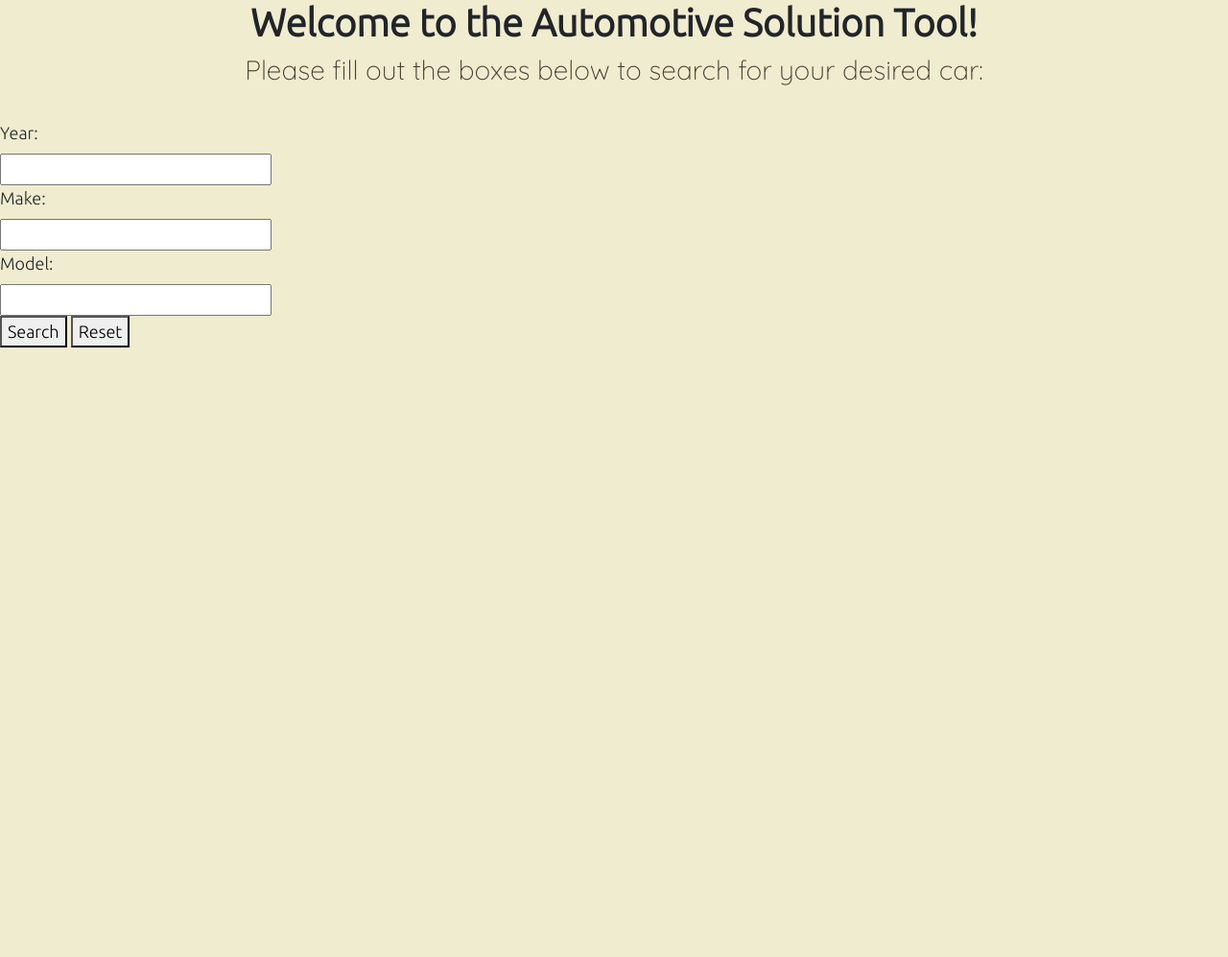
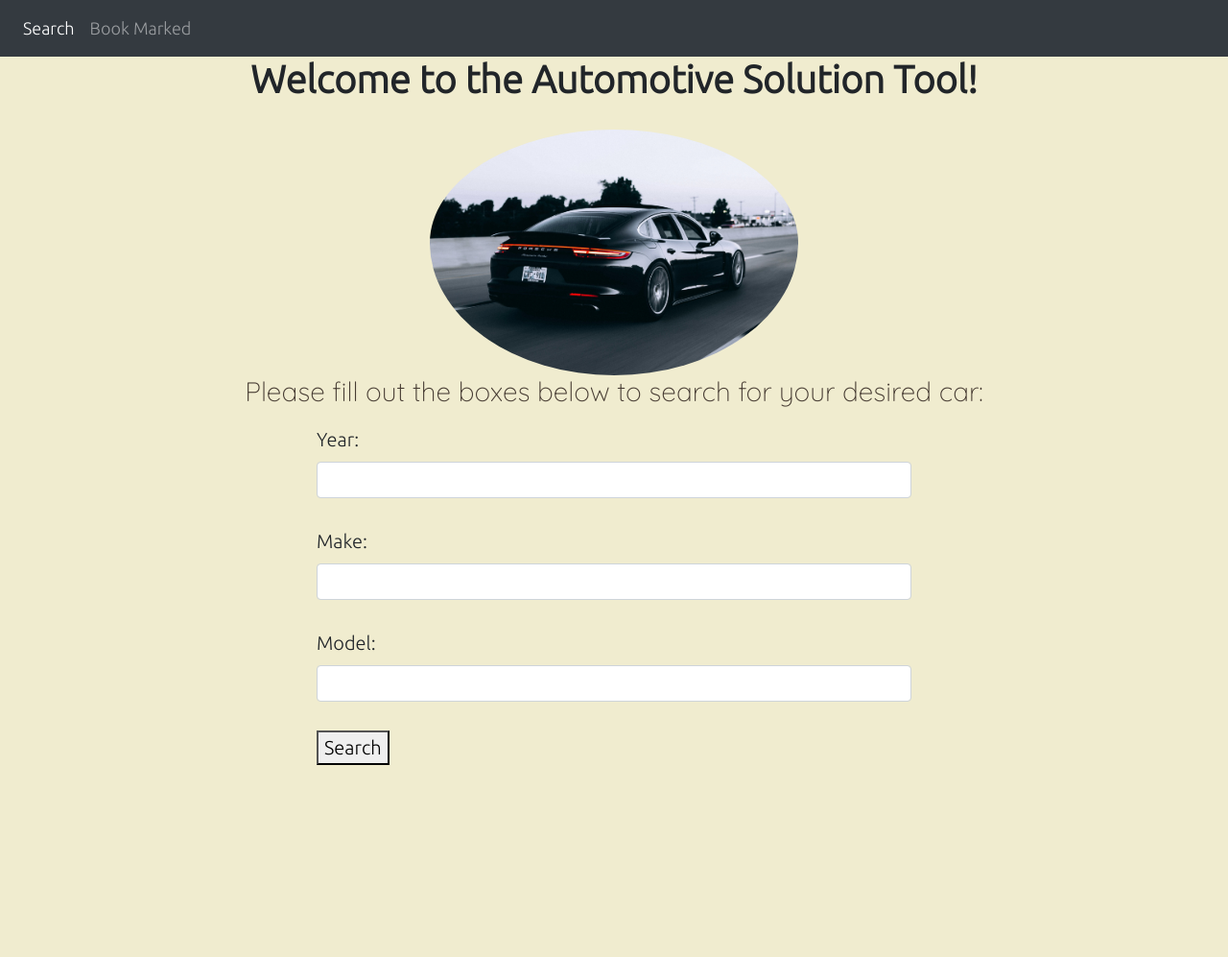
Before and after one commit to Mr-3rd/MCTC_ITEC2905_fall2023_proj3_team03, a Flask app: page / in a window 1280 px wide. Shown: the whole page at 96% size. Before the commit the page ends 362 px from the top, so only its background shows below. Run offline with Flask 3, Linux system fonts and the light colour scheme.

Commit message:
adding some styling to base.html and applying it to other html tempaltes.

```diff
--- a/static/cars_style.css
+++ b/static/cars_style.css
@@ -1,3 +1,4 @@
+
 .jumbotron {
     background-image: linear-gradient(to bottom right, #BAD1C2, #FAD6A5);
     color: #473C33;
--- a/templates/base.html
+++ b/templates/base.html
@@ -14,6 +14,18 @@
 </head>
 <body>
 
+    <nav class="navbar navbar-expand-lg navbar-dark bg-dark">
+        <button class="navbar-toggler" type="button" data-toggle="collapse" data-target="#navbarNavAltMarkup" aria-controls="navbarNavAltMarkup" aria-expanded="false" aria-label="Toggle navigation">
+          <span class="navbar-toggler-icon"></span>
+        </button>
+        <div class="collapse navbar-collapse" id="navbarNavAltMarkup">
+          <div class="navbar-nav">
+            <a class="nav-item nav-link active" href="#">Search <span class="sr-only">(current)</span></a>
+            <a class="nav-item nav-link" href="#">Book Marked</a>
+          </div>
+        </div>
+      </nav>
+
     {% block content %}
     {% endblock %}
 
--- a/templates/car_input.html
+++ b/templates/car_input.html
@@ -2,28 +2,25 @@
 {% block content %}
 
 
-<h1>Welcome to the Automotive Solution Tool!</h1>
+    <h1>Welcome to the Automotive Solution Tool!</h1>
+    <img class='home_icon' src="{{ url_for('static', filename='car.jpg') }}" alt="picture of a car">
+
+
 
 <h3>Please fill out the boxes below to search for your desired car:</h3>
 
-<form method="GET" action="get_car">
+<div class="car_form">
+    <form method="GET" action="get_car">
 
-    <br>
-    <label>Year:</label>
-    <br>
-    <input type="number" name="year">
-    <br>
-    <label>Make:</label>
-    <br>
-    <input type="text" name="make">
-    <br>
-    <label>Model:</label>
-    <br>
-    <input type="text" name="model">
-    <br>
-    <button type="submit">Search</button>
-    <button type="reset">Reset</button>
+            <label class="car_details">Year:</label> <input type="number" name="year" class="form-control" required><br>
 
-</form>
+            <label class="car_details">Make:</label> <input type="text" name="make" class="form-control" required><br>
+
+            <label class="car_details">Model:</label> <input type="text" name="model" class="form-control" required><br>
+
+            <button type="submit">Search</button><br>
+
+    </form>
+</div>
 
 {% endblock %}
--- a/templates/car_recalls.html
+++ b/templates/car_recalls.html
@@ -1,7 +1,9 @@
 {% extends 'base.html' %}
 {% block content %}
 
-<h2>Recall Solution for {{ year }} {{ make }} {{ model }}</h2>
+
+<h1>{{ year }} {{ make.title() }} {{ model.title() }}
+
 <br>
 {% for photo in car_photos %}
     <h4>{{ photo.title }}</h4>
@@ -40,4 +42,6 @@
 {% endfor %}
 </ul>
 
+
+
 {% endblock %}
--- a/templates/error.html
+++ b/templates/error.html
@@ -1,6 +1,6 @@
 {% extends 'base.html' %}
-{% block content %}
 
 <h1>{{ error }}</h1>
 
+{% block content %}
 {% endblock %}
```
